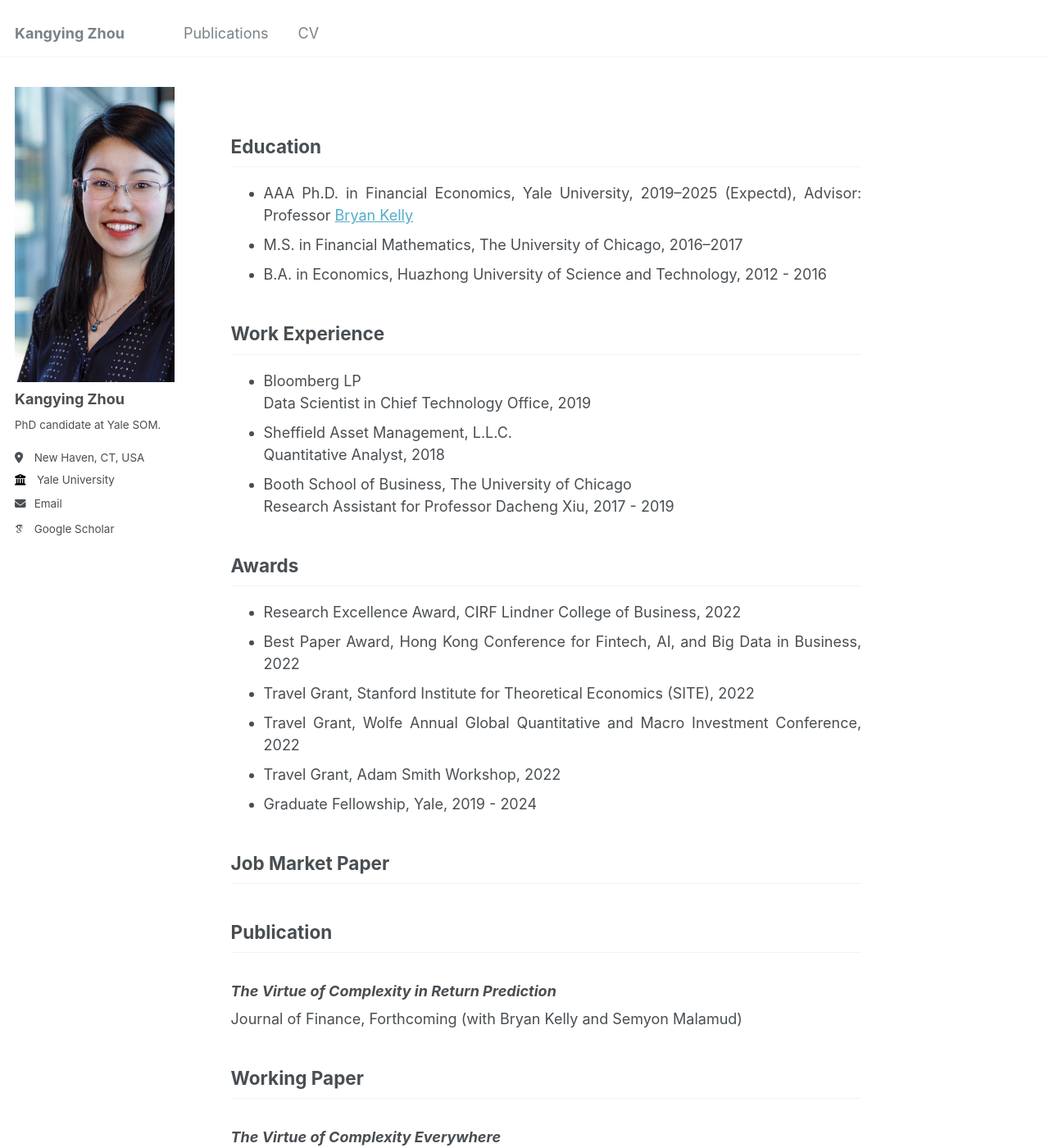
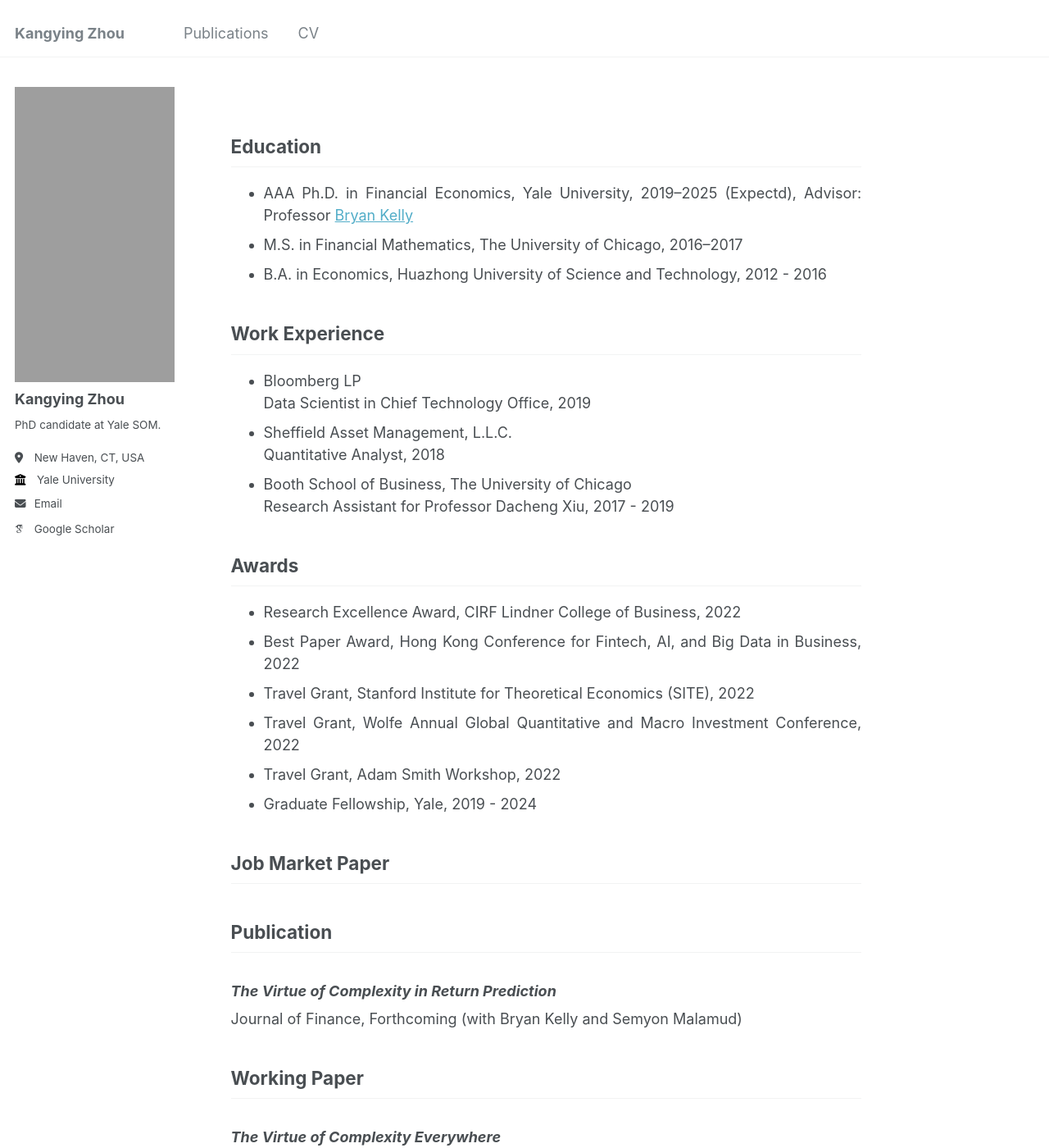
Before and after one commit to rosieli5/rosieli5.github.io, a Jekyll site: the page built from _pages/about.md, in a window 1280 px wide and 1400 px high. Shown: the whole window at 82% size. Built offline with Jekyll 4.4.1, drawn with Linux system fonts in a browser that asks for light colours; some web fonts are replaced.

Commit message:
Change of photo

```diff
--- a/_config.yml
+++ b/_config.yml
@@ -21,7 +21,8 @@ repository               : "academicpages/academicpages.github.io"
 #               Additional customization can be done by editing /_includes/author-profile.html
 author:
   # Biographic information
-  avatar           : "profile34.png"
+  # avatar           : "profile34.png"
+  avatar           : "profile2to3.PNG"
   name             : "Kangying Zhou"
   pronouns         : # example: "she/her"
   bio              : "PhD candidate at Yale SOM."
--- a/_sass/_sidebar.scss
+++ b/_sass/_sidebar.scss
@@ -96,7 +96,7 @@
      //zhege shi wangye banben
   img {
     // max-width: 175px;
-    max-width: 270px; //300px; 240
+    max-width: 240px; //300px; 240
     max-height: 360px; //360px; 320
 
     // border-radius: 50%;
```
Also changed, not shown: images/profile2to3.JPG (added).
